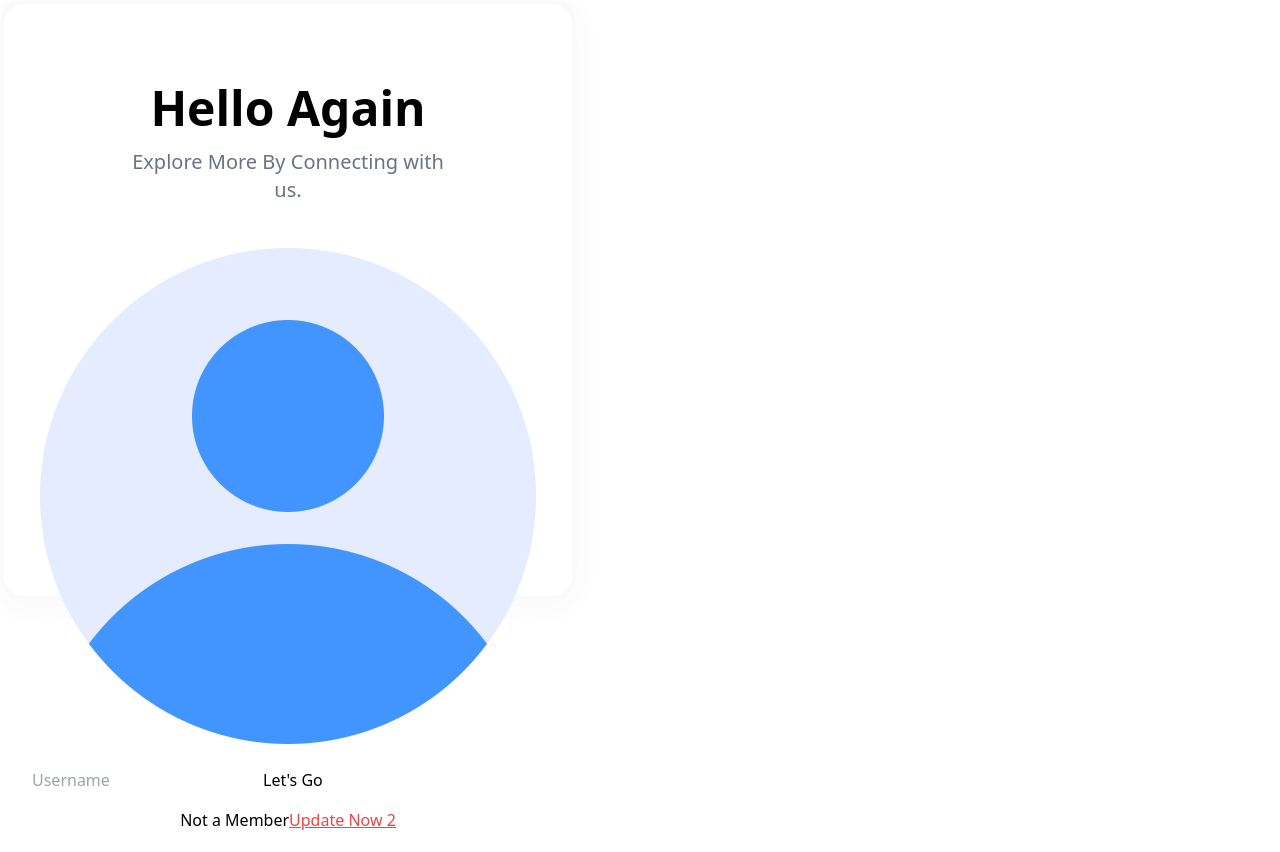
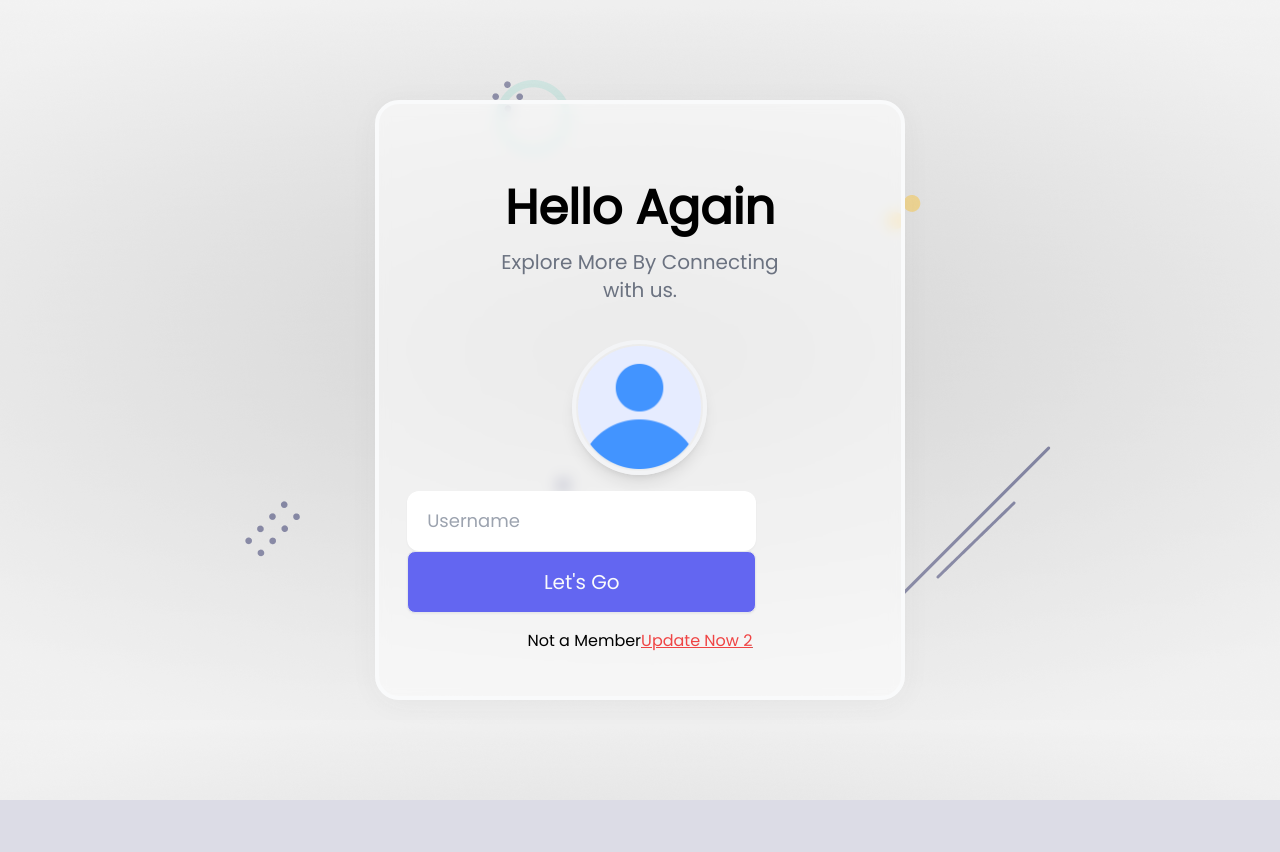
Before and after one commit to abhay-del/mern_login_app, a React (Create React App) app in the folder client/: page / in a window 1280 px wide. After the commit the page ends 800 px from the top, so only its background shows below. Built offline with nearby package versions, Linux system fonts and the light colour scheme.

Commit message:
Username UI

```diff
--- a/client/package.json
+++ b/client/package.json
@@ -6,8 +6,10 @@
     "@testing-library/jest-dom": "^5.17.0",
     "@testing-library/react": "^13.4.0",
     "@testing-library/user-event": "^13.5.0",
+    "formik": "^2.4.5",
     "react": "^18.2.0",
     "react-dom": "^18.2.0",
+    "react-hot-toast": "^2.4.1",
     "react-router-dom": "^6.22.1",
     "react-scripts": "5.0.1",
     "web-vitals": "^2.1.4"
--- a/client/src/components/Username.js
+++ b/client/src/components/Username.js
@@ -1,13 +1,30 @@
 import React from 'react'
 import {Link} from 'react-router-dom'
-import avatar from '../assets/profile.png'
+import avatar from '../assets/profile.png';
+import { Toaster } from 'react-hot-toast';
+import { useFormik } from 'formik';
+import { usernameValidate } from '../helper/validate';
 
 import styles from '../styles/Username.module.css'
 
 export default function Username(){
+
+    const formik = useFormik({
+        initialValues : {
+            username : ''
+        },
+        validate : usernameValidate,
+        validateOnBlur : false,
+        validateOnChange : false,
+        onSubmit : async values => {
+            console.log(values);
+        }
+    })
+
     return (
        <div className='container mx-auto'>
-        <div className='flex  h-screen'>
+        <Toaster position='top-center' reverseOrder={false}></Toaster>
+        <div className='flex justify-center items-center h-screen'>
             <div className={styles.glass}>
                 <div className="title flex flex-col items-center">
                     <h4 className='text-5xl font-bold'>Hello Again</h4>
@@ -15,13 +32,13 @@ export default function Username(){
                         Explore More By Connecting with us.
                     </span>
                 </div>
-                <form className="py-1">
+                <form className="py-1" onSubmit={formik.handleSubmit}>
                     <div className="profile flex justify-center py-4">
-                        <img src={avatar} alt="avatar" />
+                        <img src={avatar} className={styles.profile_img} alt="avatar" />
                     </div>
                     <div className="textbox">
-                        <input type="text" placeholder='Username' />
-                        <button type='submit'>Let's Go</button>
+                        <input {...formik.getFieldProps('username')} className={styles.textbox} type="text" placeholder='Username' />
+                        <button className={styles.btn} type='submit'>Let's Go</button>
                     </div>
 
                     <div className="text-center py-4">
--- /dev/null
+++ b/client/src/helper/validate.js
@@ -0,0 +1,20 @@
+import toast from 'react-hot-toast'
+
+/** validate login page username */
+export async function usernameValidate(values){
+    const errors = usernameVerify([], values);
+
+    return errors;
+}
+
+/** validate username */
+
+function usernameVerify(error = [],values){
+    if(!values.username){
+        error.username = toast.error("Username Required ...!");
+    }else if(values.username.includes(" ")){
+        error.username = toast.error("Invalid Username ...!")
+    }
+
+    return error;
+}
--- a/client/src/index.css
+++ b/client/src/index.css
@@ -1,3 +1,14 @@
+@import url('https://fonts.googleapis.com/css2?family=Poppins&display=swap');
+
 @tailwind base;
 @tailwind components;
 @tailwind utilities;
+
+* > *{
+    font-family: 'Poppins', sans-serif;
+}
+
+body{
+    background: #dcdce6;
+    background-image: url('./assets/Background.png');
+}
--- a/client/src/styles/Username.module.css
+++ b/client/src/styles/Username.module.css
@@ -1,8 +1,30 @@
 .glass{
-    background: rgba(red, green, blue, alpha);
+    background: rgba(255, 255, 255, 0.55);
     border-radius: 16px;
     box-shadow: 0 4px 30px #4747470b;
     backdrop-filter: blur(7.1px);
-    border: 1px solid rgba(255,255,255,0.3);
-    @apply border-4 border-gray-50 shrink-0 h-3/4 w-[30%] rounded-3xl py-20 px-7 min-w-max
+    border: 1px solid rgba(255, 255, 255, 0.3);
+    @apply border-4 border-gray-50 shrink-0 h-3/4 w-[30%] rounded-3xl py-20 px-7 min-w-max;
 }
+
+.profile_img{
+    @apply border-4 border-gray-100 w-[135px] rounded-full shadow-lg cursor-pointer;
+    @apply hover:border-gray-200;
+}
+
+.textbox{
+    @apply border-0 px-5 py-4 rounded-xl w-3/4 shadow-sm text-lg;
+    @apply focus:outline-none;
+}
+
+.btn{
+    @apply border bg-indigo-500 w-3/4 py-4 rounded-lg text-gray-50 text-xl shadow-sm text-center;
+}
+
+.btn:hover{
+    background-color: #ff6a6a;
+}
+
+input[type='file']{
+    display: none;
+}
```
Also changed, not shown: 1 other file (tests, documents, lock files or other folders).
